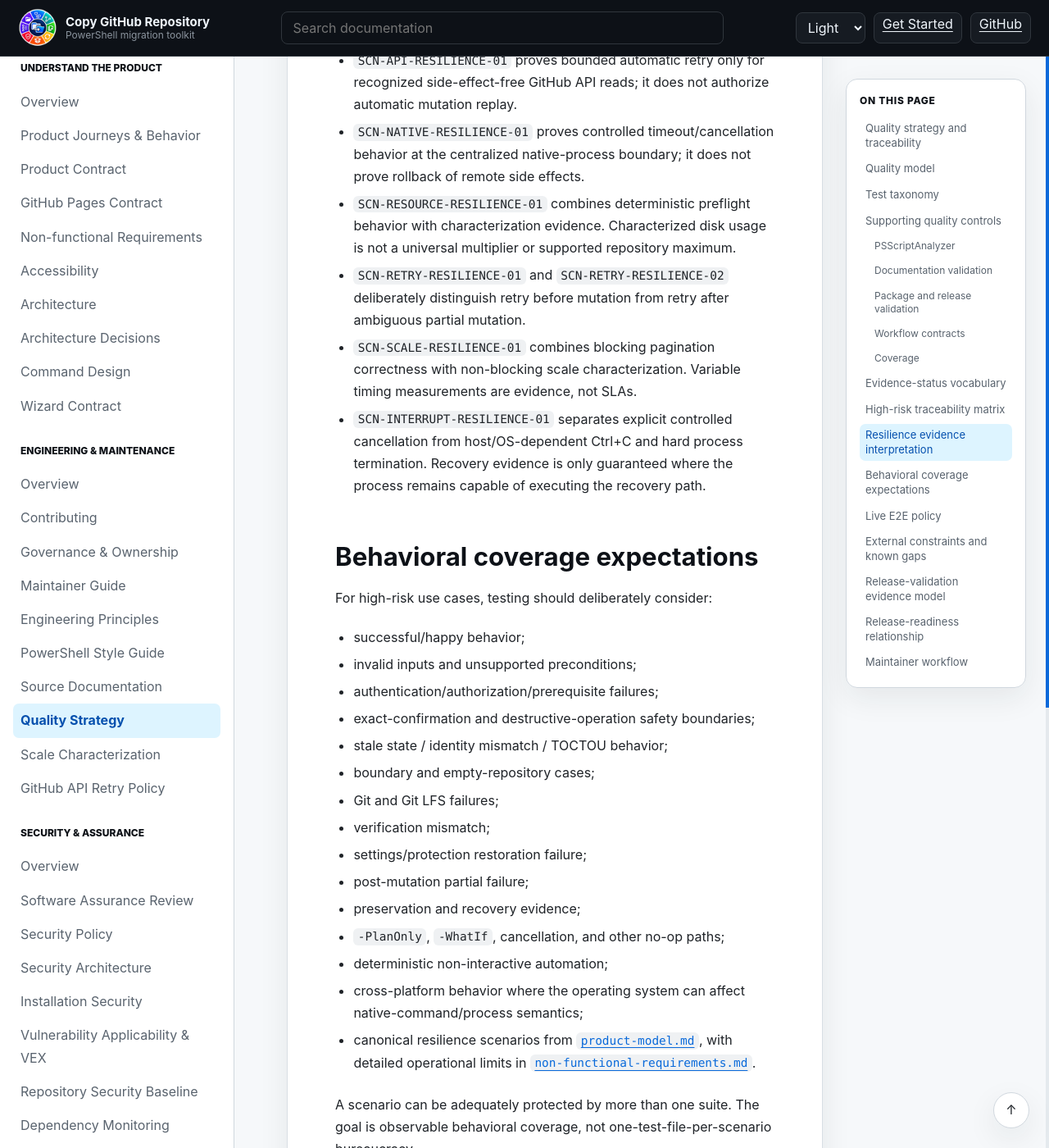
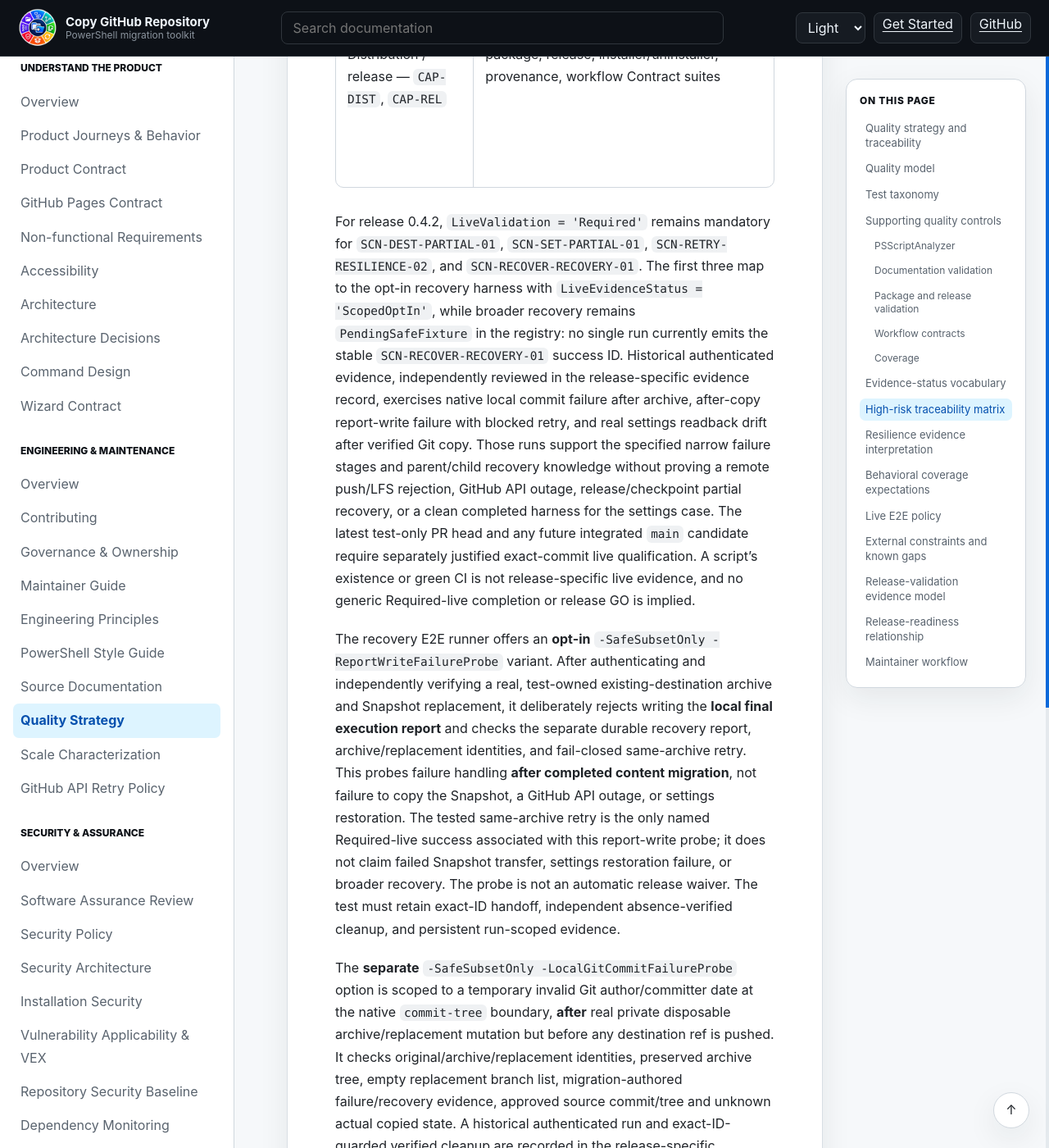
Before and after one commit to infoconex/copy-github-repo, a Jekyll site: the page built from docs/engineering/quality-strategy.md, in a window 1280 px wide and 1400 px high, scrolled down 7371 px. Shown: the whole window at 82% size. Built offline with Jekyll 4.4.1, drawn with Linux system fonts in a browser that asks for light colours; some of the changed text lies outside the part shown.

Commit message:
test: qualify existing-destination recovery E2E traceability (#173)
Correct required-live scenario mappings and scoped disposable GitHub recovery probes; retain exact-commit historical evidence limits and fail-closed cleanup. Squash merge into release/0.4.2 only.

```diff
--- a/docs/engineering/quality-strategy.md
+++ b/docs/engineering/quality-strategy.md
@@ -83,21 +83,27 @@ This matrix is a human-readable index, not a replacement for the machine-readabl
 | Planning / immutable source state — `CAP-PLAN`, `SCN-PLAN-*` | `ApprovedSourceState.Tests.ps1`, `StaleStateSafety.Tests.ps1`, `RiskFailurePaths.Tests.ps1` | Exercised indirectly by copy E2E harnesses | See immutable `v0.1.0` qualification evidence for exact-candidate live-run status |
 | Snapshot — `CAP-SNAP`, `SCN-SNAP-*` | `NewDestinationSnapshot.Tests.ps1`, `SnapshotPagination.Tests.ps1`, `Provenance.Tests.ps1` | `Invoke-SnapshotEndToEndTests.ps1` | See immutable `v0.1.0` qualification evidence for exact-candidate live-run status |
 | FullHistory — `CAP-HIST`, `SCN-HIST-*` | `FullHistory.Tests.ps1`, `ApprovedSourceState.Tests.ps1` | `Invoke-FullHistoryEndToEndTests.ps1` | See immutable `v0.1.0` qualification evidence for exact-candidate live-run status |
-| Existing-destination replacement — `CAP-DEST`, `SCN-DEST-*` | `ExistingDestinationReplacement.Tests.ps1`, `ReplacementExecutionEvidence.Tests.ps1`, `Recovery.Tests.ps1` | Recovery and scenario-specific live harness coverage | See immutable `v0.1.0` qualification evidence for exact-candidate live-run status |
+| Existing-destination replacement — `CAP-DEST`, `SCN-DEST-*` | `ExistingDestinationReplacement.Tests.ps1`, `ReplacementExecutionEvidence.Tests.ps1`, `Recovery.Tests.ps1` | `Invoke-RecoveryEndToEndTests.ps1 -SafeSubsetOnly` exercises authenticated archive/replacement; opt-in `-LocalGitCommitFailureProbe` tests native local Snapshot commit failure after archive/replacement; opt-in `-ReportWriteFailureProbe` tests after-copy local report I/O failure | `SCN-DEST-PARTIAL-01` remains Required/`ScopedOptIn`; historical scoped live run evidence belongs in the release-specific qualification record, not automatically valid for the final 0.4.2 candidate; failed remote Git push is unverified |
 | Same-name archive/replace — `CAP-SAME`, `SCN-SAME-*` | `SameNameExecution.Tests.ps1`, `SameNameSafety.Tests.ps1`, `SameNameFullHistory.Tests.ps1` | `Invoke-SameNameEndToEndTests.ps1`, `Invoke-SameNameFullHistoryEndToEndTests.ps1` | See immutable `v0.1.0` qualification evidence for exact-candidate live-run status |
 | Git LFS — `CAP-LFS`, `SCN-LFS-*` | `GitLfs.Tests.ps1` plus mode-specific integration tests | `Invoke-GitLfsEndToEndTests.ps1` | See immutable `v0.1.0` qualification evidence for exact-candidate live-run status |
-| Settings — `CAP-SET`, `SCN-SET-*` | `RepositorySettings.Tests.ps1` | `Invoke-RepositorySettingsEndToEndTests.ps1` | See immutable `v0.1.0` qualification evidence for exact-candidate live-run status |
+| Settings — `CAP-SET`, `SCN-SET-*` | `RepositorySettings.Tests.ps1`, `RecoveryE2eSettingsReadbackDrift.Tests.ps1` | `Invoke-RepositorySettingsEndToEndTests.ps1` tests supported settings success; `Invoke-RecoveryEndToEndTests.ps1 -SafeSubsetOnly -SettingsReadbackFailureProbe` induces a genuine remote description readback mismatch after independently verified Snapshot on a disposable private replacement | `SCN-SET-PARTIAL-01` remains Required/`ScopedOptIn`; release-specific evidence records historical scoped live behavior with verified recovery and cleanup, but original harness aborted during child report enumeration; no rejected PATCH, outage, or final exact-candidate live PASS is inferred |
 | Protection — `CAP-PROT`, `SCN-PROT-*` | `Protection.Tests.ps1`, `ProtectionRestoreStatus.Tests.ps1` | Live verification may be constrained by repository/account plan features | See immutable `v0.1.0` qualification evidence for exact-candidate live-run status and constraints |
 | Wizard — `CAP-WIZ`, wizard `SCN-*` | Wizard Unit suites plus `WizardMigrationIntegration.Tests.ps1`, `WizardOrchestration.Tests.ps1` | Underlying migration E2E harnesses validate engine behavior; wizard-specific live use is not required for every release | No independent wizard-specific live claim is made here |
-| Verification / recovery — `CAP-VERIFY`, `CAP-EVID`, `SCN-*-VERIFY`, `SCN-*-PARTIAL`, `SCN-*-RECOVERY` | `Recovery.Tests.ps1`, `RiskFailurePaths.Tests.ps1`, `ReplacementExecutionEvidence.Tests.ps1`, relevant mode suites | `Invoke-RecoveryEndToEndTests.ps1` plus mode harnesses | See immutable `v0.1.0` qualification evidence for exact-candidate live-run status |
+| Verification / recovery — `CAP-VERIFY`, `CAP-EVID`, `SCN-*-VERIFY`, `SCN-*-PARTIAL`, `SCN-*-RECOVERY` | `Recovery.Tests.ps1`, `RiskFailurePaths.Tests.ps1`, `ReplacementExecutionEvidence.Tests.ps1`, relevant mode suites | Three historically executed scoped live failure boundaries, as recorded in release-specific evidence: local pre-push Snapshot commit failure (unknown actual copy), after-copy report I/O failure (completed content and blocked retry), and post-verification real GitHub settings readback mismatch (parent unknown/child known copied evidence) | `SCN-RECOVER-RECOVERY-01` remains Required/`PendingSafeFixture` in machine-readable registry until exact-candidate and aggregate scenario evidence are dispositioned; the three historical live cases support the canonical Snapshot replacement recovery behavior but not arbitrary remote failures or release/checkpoint partial recovery |
 | API throttling/transient reads — `SCN-API-RESILIENCE-01` | `GitHubApiAdapters.Tests.ps1` | Live rate-limit/service degradation is external and not required as a deterministic release fixture | Automatically tested; no live-release degradation claim |
 | Native timeout/controlled cancellation — `SCN-NATIVE-RESILIENCE-01` | `NativeCommandStreams.Tests.ps1` | Real native Git/Git LFS behavior is exercised by mode E2E harnesses; timeout injection itself is deterministic CI evidence | Automatically tested; exact-candidate live mutation evidence remains release-specific |
 | Local disk/temp exhaustion — `SCN-RESOURCE-RESILIENCE-01` | `LocalResourcePreflight.Tests.ps1` | Scale characterization supplies measured workspace evidence rather than a destructive low-disk live fixture | Characterized/automatically tested; no universal size limit claimed |
 | Retry after pre-mutation failure — `SCN-RETRY-RESILIENCE-01` | Retry/idempotency integration tests and prerequisite/stale-state suites | Normal copy E2E harnesses preserve the same pre-mutation guards | Automatically tested; no separate live retry requirement |
-| Retry after partial mutation — `SCN-RETRY-RESILIENCE-02` | Retry/idempotency integration tests, `Recovery.Tests.ps1`, replacement evidence suites | `Invoke-RecoveryEndToEndTests.ps1` and replacement harnesses where remote identities matter | E2E-capable; exact-candidate live status belongs to immutable release evidence |
+| Retry after partial mutation — `SCN-RETRY-RESILIENCE-02` | Retry/idempotency integration tests, `Recovery.Tests.ps1`, replacement evidence suites | `Invoke-RecoveryEndToEndTests.ps1 -SafeSubsetOnly -ReportWriteFailureProbe` verifies same-archive retry rejection after real archive/replacement and local final-report failure, with independent remote readback | Required/live harness mapped as `ScopedOptIn`; exact-main candidate execution evidence remains release-specific and no other failure modes are implied |
 | Pagination and larger scale/resource dimensions — `SCN-SCALE-RESILIENCE-01` | `SnapshotPagination.Tests.ps1`, scale-characterization fixture/tests/workflow | Controlled local characterization plus live GitHub baseline characterization | Characterized; not an SLA or supported hard maximum |
 | Cross-platform interruption — `SCN-INTERRUPT-RESILIENCE-01` | `InterruptionContract.Tests.ps1`, `NativeCommandStreams.Tests.ps1` | Raw Ctrl+C/hard termination is intentionally not synthesized as a portable blocking E2E assertion | Deterministic portions automatically tested; host signal delivery constrained |
 | Distribution / release — `CAP-DIST`, `CAP-REL` | package, release, installer/uninstaller, provenance, workflow Contract suites | Clean install/update verification is release-process evidence rather than repository-copy E2E | `v0.1.0` publication, package discovery/install/import, release assets, checksum, SBOM, and attestations were completed and verified through the release process |
+
+For release 0.4.2, `LiveValidation = 'Required'` remains mandatory for `SCN-DEST-PARTIAL-01`, `SCN-SET-PARTIAL-01`, `SCN-RETRY-RESILIENCE-02`, and `SCN-RECOVER-RECOVERY-01`. The first three map to the opt-in recovery harness with `LiveEvidenceStatus = 'ScopedOptIn'`, while broader recovery remains `PendingSafeFixture` in the registry: no single run currently emits the stable `SCN-RECOVER-RECOVERY-01` success ID. Historical authenticated evidence, independently reviewed in the release-specific evidence record, exercises native local commit failure after archive, after-copy report-write failure with blocked retry, and real settings readback drift after verified Git copy. Those runs support the specified narrow failure stages and parent/child recovery knowledge without proving a remote push/LFS rejection, GitHub API outage, release/checkpoint partial recovery, or a clean completed harness for the settings case. The latest test-only PR head and any future integrated `main` candidate require separately justified exact-commit live qualification. A script's existence or green CI is not release-specific live evidence, and no generic Required-live completion or release GO is implied.
+
+The recovery E2E runner offers an **opt-in** `-SafeSubsetOnly -ReportWriteFailureProbe` variant. After authenticating and independently verifying a real, test-owned existing-destination archive and Snapshot replacement, it deliberately rejects writing the **local final execution report** and checks the separate durable recovery report, archive/replacement identities, and fail-closed same-archive retry. This probes failure handling **after completed content migration**, not failure to copy the Snapshot, a GitHub API outage, or settings restoration. The tested same-archive retry is the only named Required-live success associated with this report-write probe; it does not claim failed Snapshot transfer, settings restoration failure, or broader recovery. The probe is not an automatic release waiver. The test must retain exact-ID handoff, independent absence-verified cleanup, and persistent run-scoped evidence.
+
+The **separate** `-SafeSubsetOnly -LocalGitCommitFailureProbe` option is scoped to a temporary invalid Git author/committer date at the native `commit-tree` boundary, **after** real private disposable archive/replacement mutation but before any destination ref is pushed. It checks original/archive/replacement identities, preserved archive tree, empty replacement branch list, migration-authored failure/recovery evidence, approved source commit/tree and unknown actual copied state. A historical authenticated run and exact-ID-guarded verified cleanup are recorded in the release-specific qualification record. It does **not** prove remote Git push failure, GitHub API outage, settings restoration failure or general partial-content recovery; a passing prior commit does not automatically qualify a later release candidate. The process/native-command override is always restored, and cleanup remains identity-bound and independently absence-verified.
 
 ## Resilience evidence interpretation
 
```
Also changed, not shown: 11 other files.
